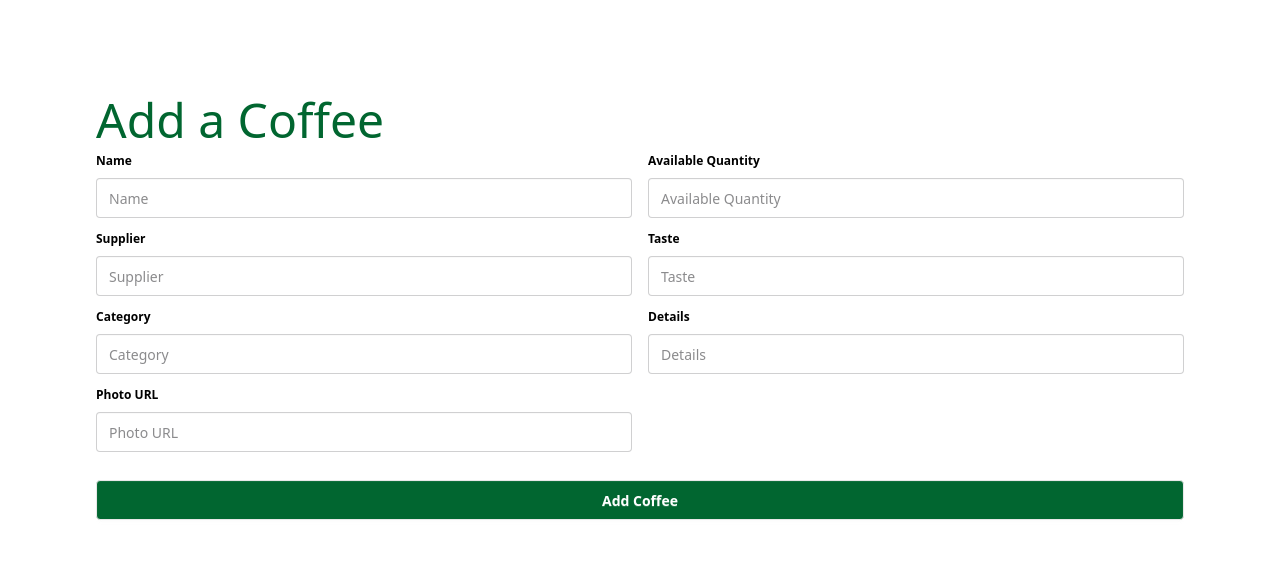
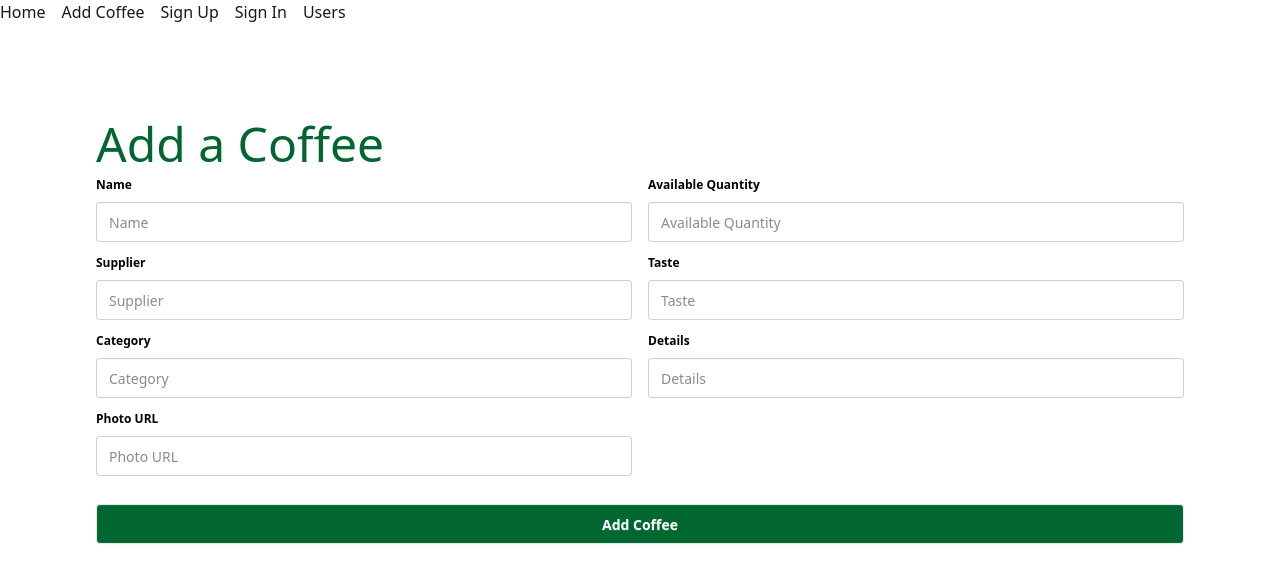
Before and after one commit to SaPa36/coffee-store-client, a React (Vite) app: page /add-coffee in a window 1280 px wide. Shown: the top 582 px of the page. Built offline with nearby package versions, Linux system fonts and the light colour scheme.

Commit message:
read users data and show in table

```diff
--- /dev/null
+++ b/src/Layout/Main.jsx
@@ -0,0 +1,14 @@
+import React from 'react';
+import { Outlet } from 'react-router-dom';
+import Header from '../components/Header';
+
+const Main = () => {
+    return (
+        <div>
+            <Header></Header>
+            <Outlet></Outlet>
+        </div>
+    );
+};
+
+export default Main;
--- /dev/null
+++ b/src/components/Header.jsx
@@ -0,0 +1,16 @@
+import React from 'react';
+import { NavLink } from 'react-router-dom';
+
+const Header = () => {
+    return (
+        <div className='space-x-4'>
+            <NavLink to="/">Home</NavLink>
+            <NavLink to="/add-coffee">Add Coffee</NavLink>
+            <NavLink to="/sign-up">Sign Up</NavLink>
+            <NavLink to="/sign-in">Sign In</NavLink>
+            <NavLink to="/users">Users</NavLink>
+        </div>
+    );
+};
+
+export default Header;
--- /dev/null
+++ b/src/components/Users.jsx
@@ -0,0 +1,42 @@
+import React from 'react';
+import { useLoaderData } from 'react-router-dom';
+
+const Users = () => {
+    const LoadedUsers = useLoaderData();
+    return (
+        <div>
+            <h2>Users: {LoadedUsers.length}</h2>
+
+            // Display users in a table
+            <div className="overflow-x-auto">
+                <table className="table">
+                    {/* head */}
+                    <thead>
+                        <tr>
+                            <th></th>
+                            <th>Email</th>
+                            <th>Created At</th>
+                            <th>Favorite Color</th>
+                        </tr>
+                    </thead>
+                    <tbody>
+                        {/* row 1 */}
+                        {
+                            LoadedUsers.map(user =>
+                                <tr key={user._id}>
+                                    <th>1</th>
+                                    <td>{user.email}</td>
+                                    <td>{user.createdAt}</td>
+                                    <td>Blue</td>
+                                </tr>
+                            )
+                        }
+
+                    </tbody>
+                </table>
+            </div>
+        </div>
+    );
+};
+
+export default Users;
--- a/src/main.jsx
+++ b/src/main.jsx
@@ -11,10 +11,18 @@ import AddCoffee from './components/AddCoffee.jsx';
 import UpdateCoffee from './components/UpdateCoffee.jsx';
 import SignUp from './components/SignUp.jsx';
 import SignIn from './components/SignIn.jsx';
+
+import Users from './components/Users.jsx';
 import AuthProvider from './components/providers/AuthProvider.jsx';
+import Main from './Layout/Main.jsx';
+
 
 const router = createBrowserRouter([
   {
+    path: "/",
+    element: <Main></Main>,
+    children: [
+      {
     path: "/",
     element: <App></App>,
     loader: () => fetch('http://localhost:3000/coffee')
@@ -35,7 +43,14 @@ const router = createBrowserRouter([
   {
     path: "/sign-in",
     element: <SignIn></SignIn>
+  },
+  {
+    path: "/users",
+    element: <Users></Users>,
+    loader: () => fetch('http://localhost:3000/user')
   }
+  ]
+}
 ]);
 
 
```
